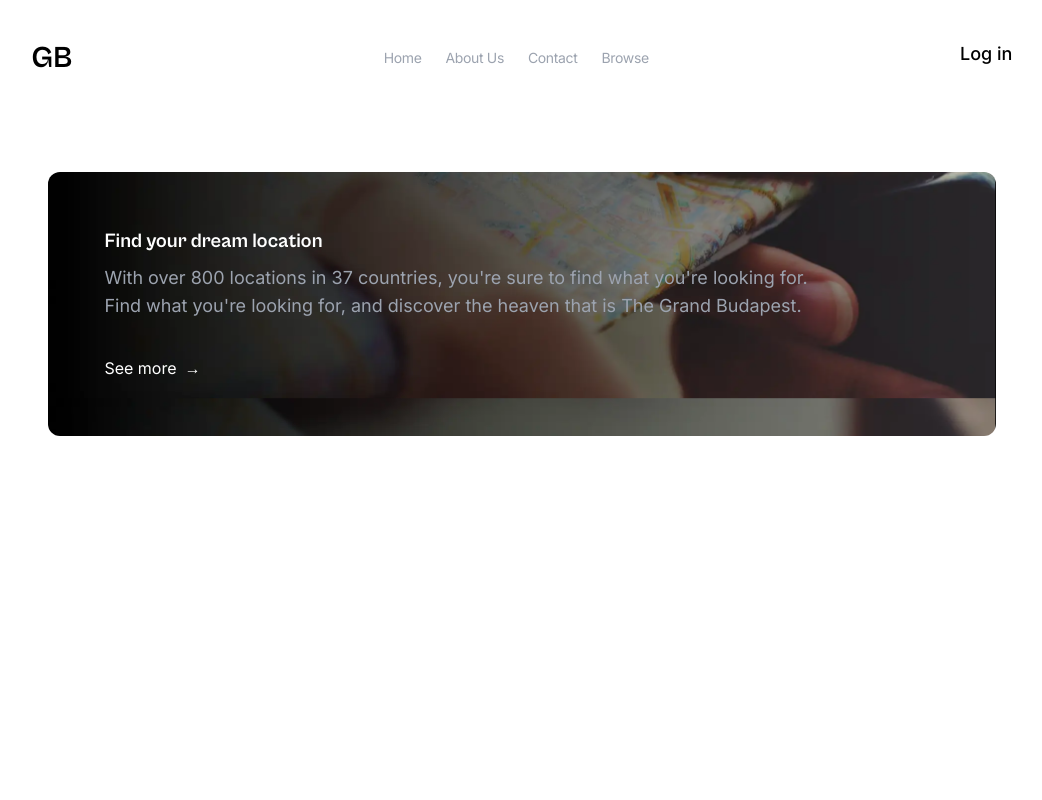
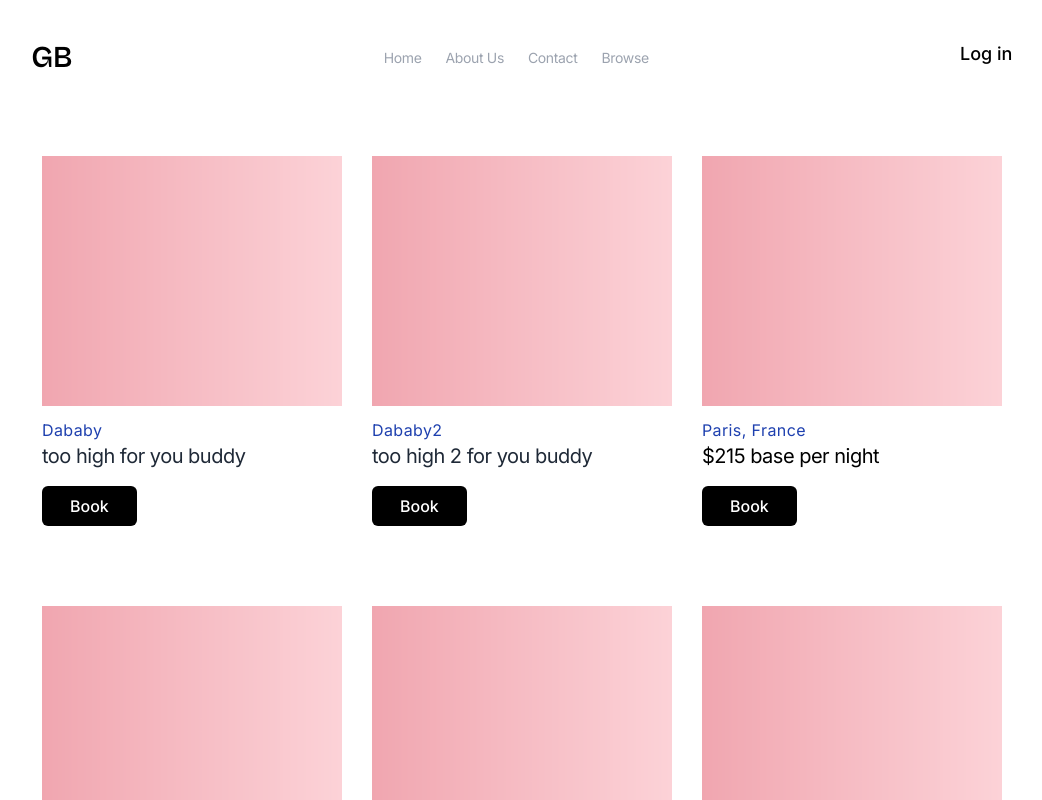
Before and after one commit to HrijulChauhan/UselessHotel, a Vue app: page /Book in a window 1280 px wide. Shown: the top 800 px of the page, without its empty margins (118-1160 px from the left). Built offline with nearby package versions, Linux system fonts and the light colour scheme.

Commit message:
hotelcard respo plus book hotel

```diff
--- a/src/components/BookHotel.vue
+++ b/src/components/BookHotel.vue
@@ -1,43 +1,42 @@
 <template>
-
-
 
     <navbar>
 
         <template #first_nav>
-            <p class="hover:text-black px-3">Home</p>
+            <p class="px-3 hover:text-black">Home</p>
         </template>
 
         <template #second_nav>
-            <p class="hover:text-black px-3">About Us</p>
+            <p class="px-3 hover:text-black">About Us</p>
         </template>
 
         <template #third_nav>
-            <p class="hover:text-black px-3">Contact</p>
+            <p class="px-3 hover:text-black">Contact</p>
         </template>
 
         <template #fourth_nav>
-            <p class="hover:text-black px-3">Browse</p>
+            <p class="px-3 hover:text-black">Browse</p>
         </template>
 
 
 
-
         <template #first_hb>
-            <a href="#" class="pb-5 mt-36 animate-1_5 text-blue-600">Home</a>
+            <a href="#" class="pb-5 text-blue-600 mt-36 animate-1_5">Home</a>
         </template>
 
         <template #second_hb>
-            <a href="#" class="pb-5 animate-1_5 text-black">Contact Us</a>
+            <a href="#" class="pb-5 text-black animate-1_25">Contact Us</a>
         </template>
 
         <template #third_hb>
-            <a href="#" class="pb-5 animate-1_5 text-black">Browse</a>
+            <a href="#" class="pb-5 text-black animate-1">Browse</a>
         </template>
 
     </navbar>
 
-    <promoblock class="mt-0">
+
+
+    <!-- <promoblock class="mt-0">
 
         <template #title>
             Find your dream location
@@ -50,9 +49,54 @@
             </div>
         </template>
 
-    </promoblock>
+    </promoblock> -->
 
 
+
+    <HotelCard class="mt-10">
+
+        <template #first-location>
+            Dababy
+        </template>
+
+        <template #first-price>
+            too high for you buddy
+        </template>
+
+        <template #second-location>
+            Dababy2
+        </template>
+
+        <template #second-price>
+            too high 2 for you buddy
+        </template>
+
+
+
+    </HotelCard>
+
+
+    <HotelCard class="mt-10">
+
+        <template #first-location>
+            Dababy
+        </template>
+
+        <template #first-price>
+            too high for you buddy
+        </template>
+
+        <template #second-location>
+            Dababy2
+        </template>
+
+        <template #second-price>
+            too  uddy
+        </template>
+
+
+
+    </HotelCard>
 
 </template>
 
@@ -64,12 +108,14 @@
 
 import navbar from './Navbar.vue'
 import promoblock from './PromotionBlock.vue'
+import HotelCard from './HotelCard.vue'
 
 export default {
 
     components: {
         navbar,
-        promoblock
+        promoblock,
+        HotelCard
     },
 
     data() {
--- /dev/null
+++ b/src/components/HotelCard.vue
@@ -0,0 +1,116 @@
+<template>
+
+    <section class="m-auto" style="width: 75%;">
+        <div class="flex flex-col items-center justify-center lg:flex-row lg:justify-between">
+
+            <div class="flex-col pt-10">
+
+                <div class="hotel-card">
+                    <slot name="first-pic">
+                        <img src="../assets/PiggyPink.jpg" alt="" class="object-cover" style="width:100%; height:100%">
+                    </slot>
+                </div>
+
+                <div class="mt-3 text-base font-normal tracking-wide text-blue-800 ">
+                    <slot name="first-location"> New York, USA </slot>
+                </div>
+                <div class="-mt-0 text-xl font-normal tracking-tight text-gray-800 ">
+                    <slot name="first-price"> $160 base per night </slot>
+                </div>
+
+                <button class="py-2 mt-4 font-medium text-white bg-black rounded-md px-7">Book</button>
+
+            </div>
+
+            <div class="flex-col pt-10">
+
+                <div class="hotel-card">
+                    <slot name="second-pic">
+                        <img src="../assets/PiggyPink.jpg" alt="" class="object-cover" style="width:100%; height:100%">
+                    </slot>
+                </div>
+
+                <div class="mt-3 text-base font-normal tracking-wide text-blue-800 ">
+                    <slot name="second-location"> Istanbul, Turkey </slot>
+                </div>
+
+                <div class="-mt-0 text-xl font-normal tracking-tight text-gray-800 ">
+                    <slot name="second-price"> $50 base per night </slot>
+                </div>
+
+                <button class="py-2 mt-4 font-medium text-white bg-black rounded-md px-7">Book</button>
+
+            </div>
+
+
+            <div class="flex-col pt-10">
+
+                <div class="hotel-card">
+                    <slot name="third-pic">
+                        <img src="../assets/PiggyPink.jpg" alt="" class="object-cover" style="width:100%; height:100%">
+                    </slot>
+                </div>
+
+                <div class="mt-3 text-base font-normal tracking-wide text-blue-800 ">
+                    <slot name="third-location"> Paris, France </slot>
+                </div>
+                <div class="-mt-0 text-xl font-normal tracking-tight text-black ">
+                    <slot name="third-price"> $215 base per night </slot>
+                </div>
+
+                <button class="py-2 mt-4 font-medium text-white bg-black rounded-md px-7">Book</button>
+
+            </div>
+
+        </div>
+    </section>
+
+</template>
+
+
+<script>
+
+</script>
+
+<style scoped>
+.hotel-card {
+    width: 400px;
+    height: 375px;
+}
+
+@media (max-width: 1640px) {
+    .hotel-card {
+        width: 350px;
+        height: 300px;
+    }
+}
+
+
+@media (max-width: 1450px) {
+    .hotel-card {
+        width: 300px;
+        height: 250px;
+    }
+}
+
+@media (max-width: 1250px) {
+    .hotel-card {
+        width: 275px;
+        height: 250px;
+    }
+}
+
+@media (max-width: 1150px) {
+    .hotel-card {
+        width: 250px;
+        height: 225px;
+    }
+}
+
+@media (max-width: 1024px) {
+    .hotel-card {
+        width: 400px;
+        height: 350px;
+    }
+}
+</style>
--- a/src/components/Navbar.vue
+++ b/src/components/Navbar.vue
@@ -17,7 +17,7 @@
         </nav>
 
         <nav class="animate-1">
-            <div class="hamburger space-y-2 ml-10 z-20" @click="showOptions = !showOptions">
+            <div class="hamburger space-y-2 ml-10 z-20" @click="showOptions = ! showOptions">
                 <span class="block w-8 h-0.5 bg-gray-600"></span>
                 <span class="block w-8 h-0.5 bg-gray-600"></span>
                 <span class="block w-5 h-0.5 bg-gray-600"></span>
--- a/src/components/PromotionBlock.vue
+++ b/src/components/PromotionBlock.vue
@@ -2,7 +2,7 @@
 
     <div class="flex justify-center animate-1_5">
         <div
-            class="items-center mt-24 text-pink-800 promotion-block p-14 rounded-xl sm:text-white">
+            class="items-center mt-24 text-blue-900 promotion-block p-14 rounded-xl sm:text-white">
 
             <div class="text-xl text-center GBFont 2xl:text-3xl lg:text-left">
                 <slot name="title"> Dream location quote </slot>
@@ -10,7 +10,7 @@
 
             <div class="">
                 <article
-                    class="pt-2 text-sm font-normal text-center text-pink-900 md:text-base lg:text-left lg:text-lg 2xl:text-xl sm:text-gray-400">
+                    class="pt-2 text-sm font-normal text-center text-gray-800 md:text-base lg:text-left lg:text-lg 2xl:text-xl sm:text-gray-400">
                     <slot name="body">
                         Lorem ipsum dolor sit, amet consectetur adipisicing elit. Saepe eos dolores
                         nisi dolore voluptate reiciendis, laborum soluta corporis consequuntur pariatur,
@@ -19,9 +19,9 @@
                 </article>
             </div>
 
-            <ul class="flex justify-center mt-4 2xl:text-left lg:justify-start ">
-                <li class="pt-5 text-base font-normal see-more"> See more </li>
-                <li class="pt-5 pl-2 text-base right-arrow"> → </li>
+            <ul class="flex justify-center mt-1 2xl:text-left lg:justify-start lg:mt-4">
+                <li class="pt-5 text-base font-semibold see-more"> See more </li>
+                <li class="pt-5 pl-2 text-base font-semibold right-arrow"> → </li>
             </ul>
 
         </div>
@@ -51,8 +51,8 @@
 
 @media (max-width: 640px){
     .promotion-block{
-        background: url(../assets/PiggyPink.jpg);
-        background-position: 0px 0px;
+        background: url(../assets/AzurLane.jpg);
+        background-position: 700px 0px;
     }
 }
 </style>
--- a/src/style.css
+++ b/src/style.css
@@ -41,7 +41,7 @@
 
 .discover {
   font-weight: 500;
-  background-color: black;
+  background-color: rgba(0, 0, 0, 0.851);
   color: white;
   /* border-radius: 5em; */
 }
```
Also changed, not shown: src/assets/Amin.jpg (added), src/assets/AzurLane.jpg (added).
